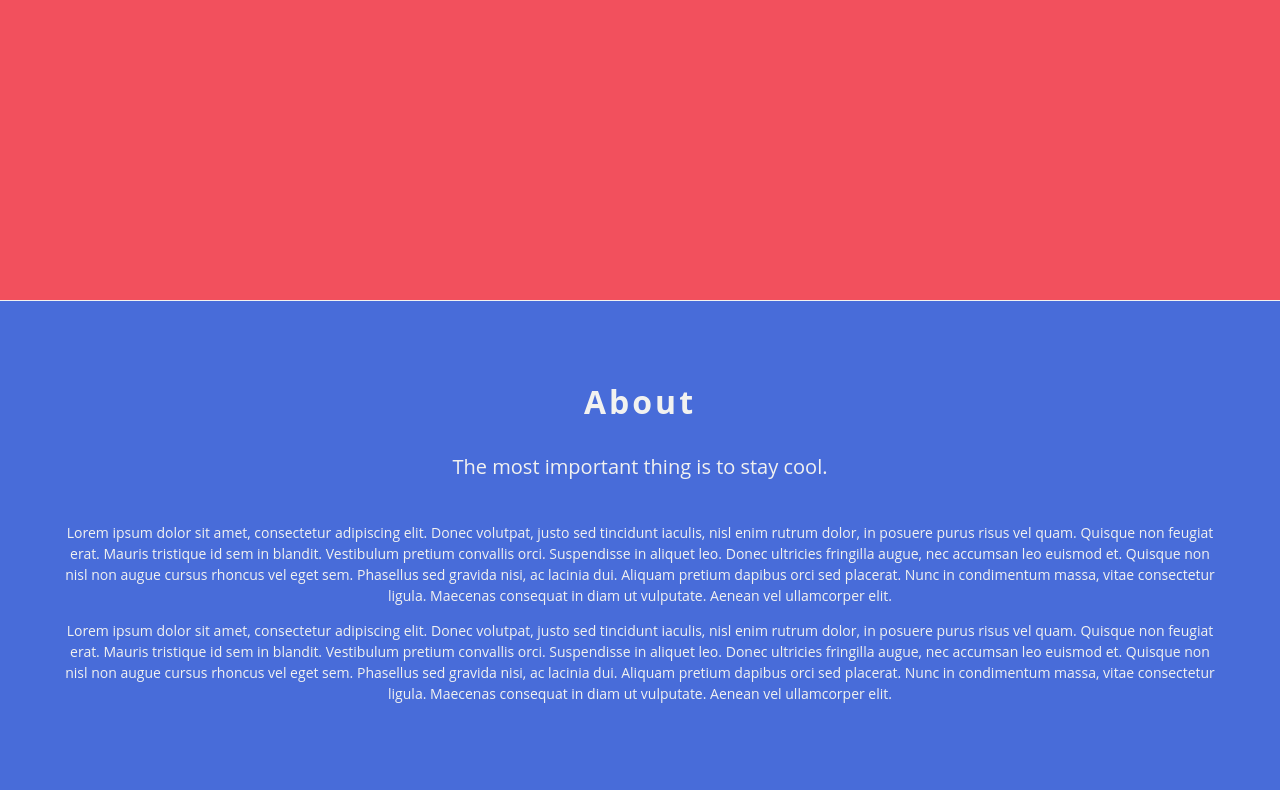
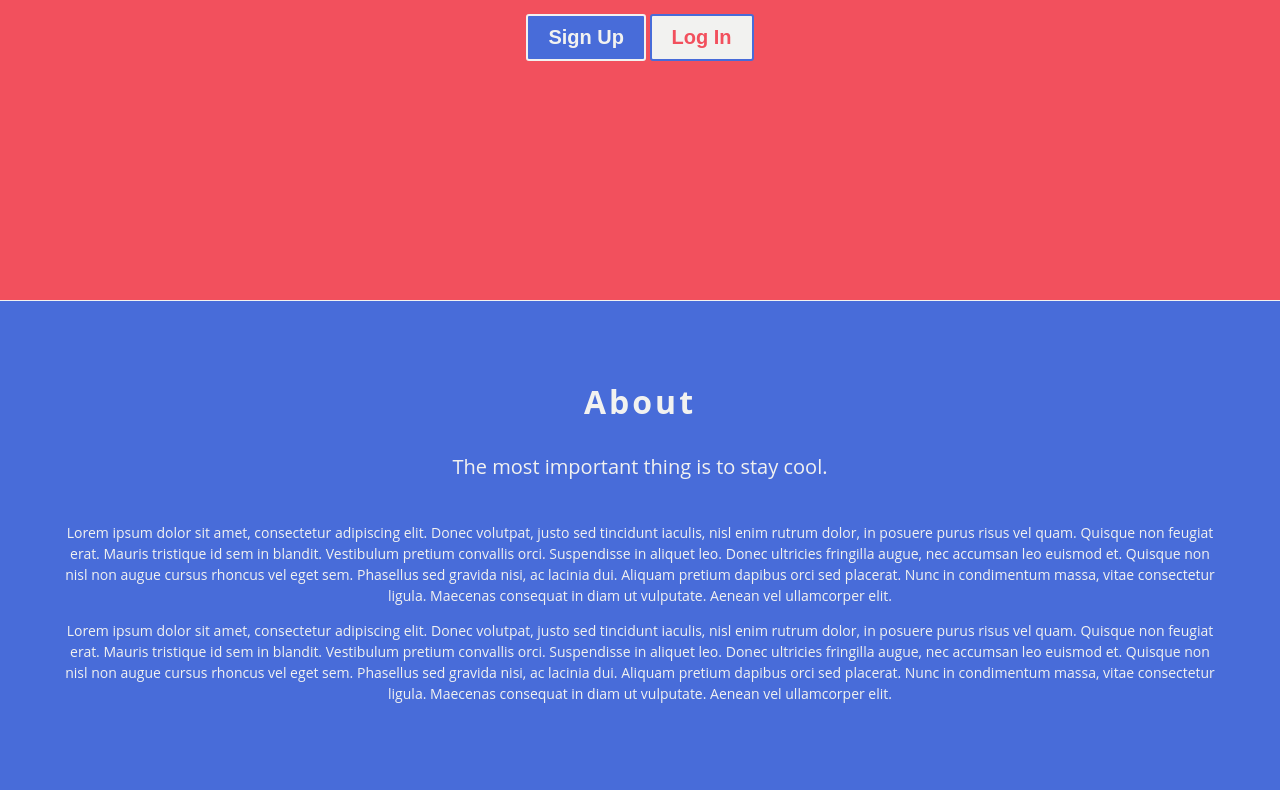
Before and after one commit to taylorlett/Cool-App-Landing-Page, a plain HTML site: page index.html in a window 1280 px wide. Shown: the part 350-1140 px from the top of the page. Drawn offline with Linux system fonts and the light colour scheme.

Commit message:
commit #2

```diff
--- a/index.html
+++ b/index.html
@@ -28,6 +28,7 @@
                     <div class="container">
                         <div class="row tag-center">
                             <h1>Only the coolest app in the world</h1>
+                            <button class="signup">Sign Up</button> <button class="login">Log In</button>
                         </div>
                     </div>
                 </div>
@@ -138,8 +139,7 @@
 
 <!-- Footer -->
             <footer id="footer">
-
-        © 2014 Cool App. Be Cool Bro
+        Copyright 2014 Cool App. Be Cool Bro
             </footer>
         </div>
 
--- a/style.css
+++ b/style.css
@@ -36,7 +36,7 @@ h4 {
 }
 
 .content {
-    padding: 50px 0px;
+    padding: 50px 0px 0px 0px;
 }
 
 .title {
@@ -140,6 +140,39 @@ s
 .tagline h1 {
     text-shadow: 2px 2px 2px #333333;
     color: #ffffff;
+}
+
+button.signup {
+    background-color: #486CD9;
+    color: #F2F2F0;
+    border: 2px solid #F2F2F0;
+    border-radius: 3px;
+    font-weight: bold;
+    padding: 10px 20px;
+    text-align: center;
+    font-size: 20px;
+}
+
+button.signup:hover {
+    background-color: #F2505D;
+    cursor: pointer;
+}
+
+button.login {
+    background-color: #F2F2F0;
+    color: #F2505D;
+    border: 2px solid #486CD9;
+    border-radius: 3px;
+    font-weight: bold;
+    padding: 10px 20px;
+    text-align: center;
+    font-size: 20px;
+}
+
+button.login:hover {
+    background-color: #F2505D;
+    color: #F2F2F0;
+    cursor: pointer;
 }
 /* ------------About-Section--------------  */
 .about-section {
```
